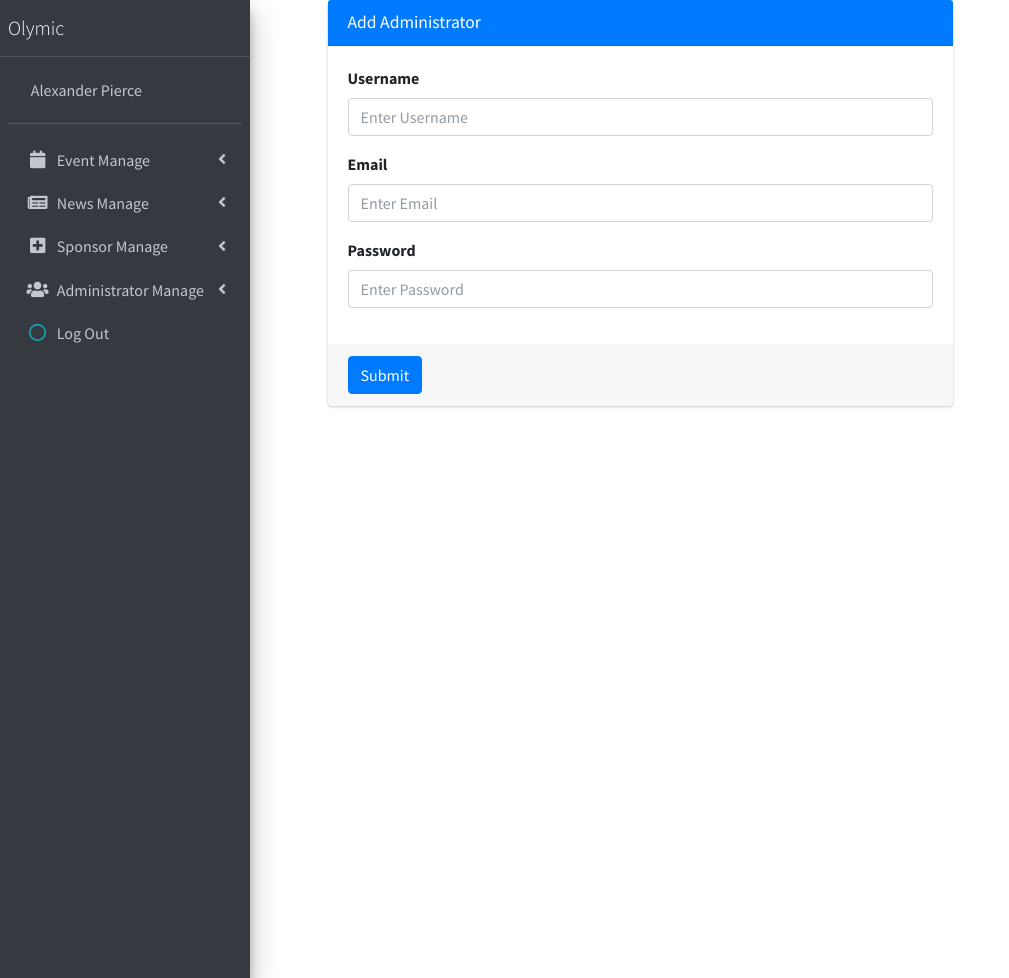
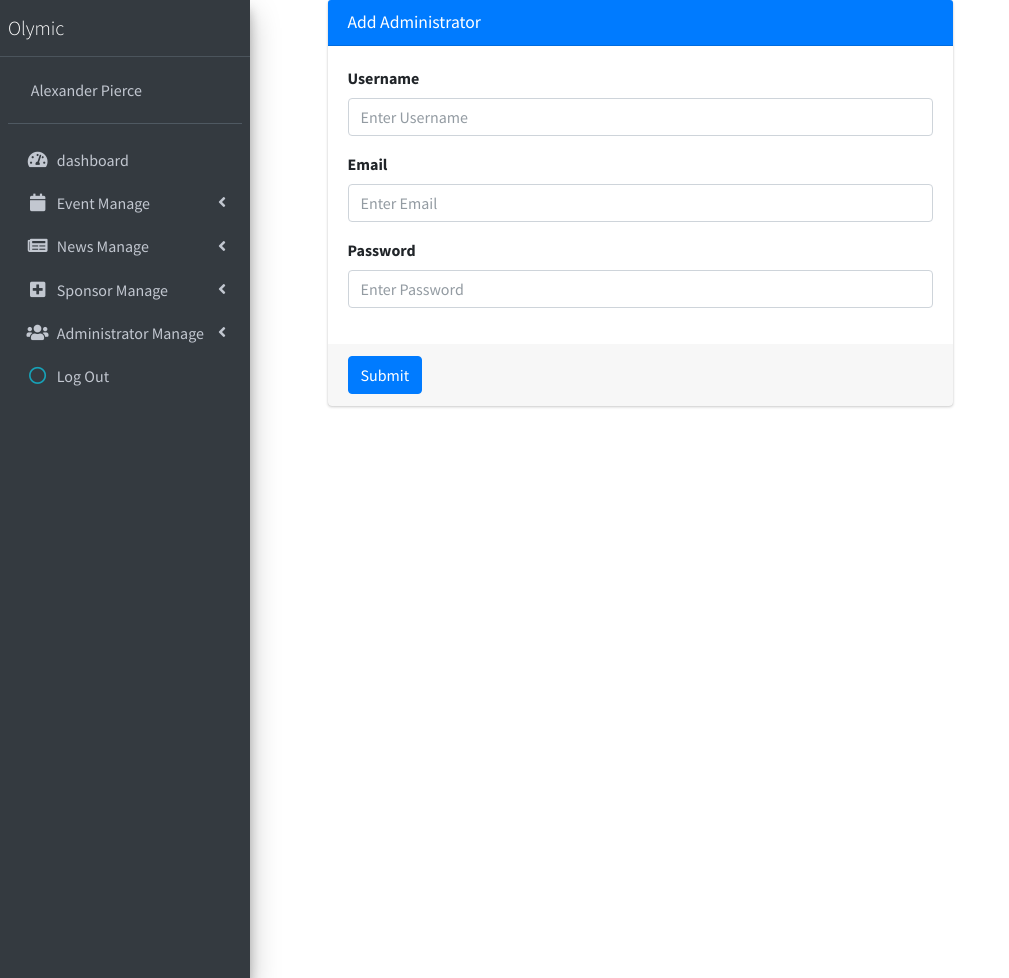
Before and after one commit to sheronfdo/OlympicWeb, a PHP site: page /adminform.php in a window 1280 px wide. Shown: the whole page, without its empty margins (0-1009 px from the left). Run offline with PHP 8.4, Linux system fonts and the light colour scheme; some libraries are stand-ins or nearby versions.

Commit message:
sidebar dashboard link and dashboard file created

```diff
--- a/common/sidebar.php
+++ b/common/sidebar.php
@@ -34,6 +34,12 @@
                         <ul class="nav nav-pills nav-sidebar flex-column" data-widget="treeview" role="menu" data-accordion="false">
                             <!-- Add icons to the links using the .nav-icon class
                with font-awesome or any other icon font library -->
+                            <li class="nav-item">
+                                <a href="./dashboard.php" class="nav-link">
+                                    <i class="nav-icon fas fa-tachometer-alt" aria-hidden="true"></i>
+                                    <p>dashboard</p>
+                                </a>
+                            </li>
                             <li class="nav-item">
                                 <a href="#" class="nav-link">
                                     <i class="nav-icon fa fa-calendar"></i>
```
Also changed, not shown: dashboard.php (added).
